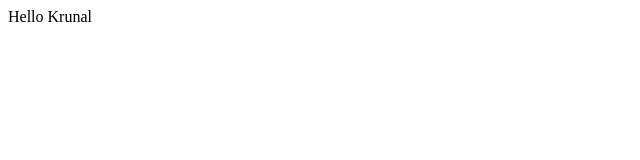
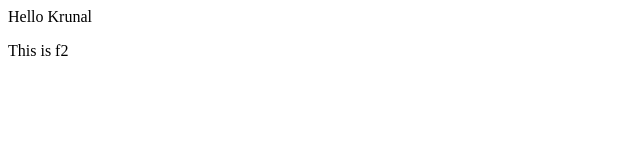
Before and after one commit to Krunaldhanani005/localrepo, a plain HTML site: page index.html in a window 1280 px wide. Shown: the full height of the page, 0-640 px from the left. Drawn offline with Linux system fonts and the light colour scheme.

Commit message:
add new line

```diff
--- a/index.html
+++ b/index.html
@@ -1 +1,2 @@
 <p>Hello Krunal</p>
+<p>This is f2</p>
```
